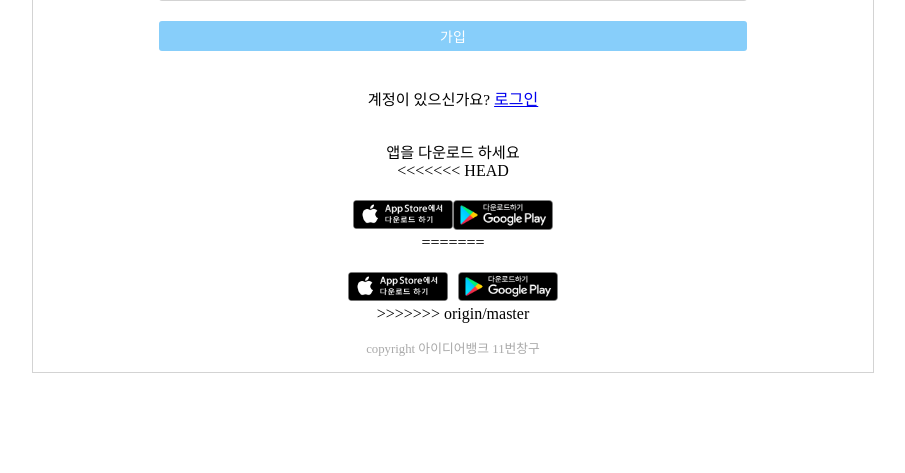
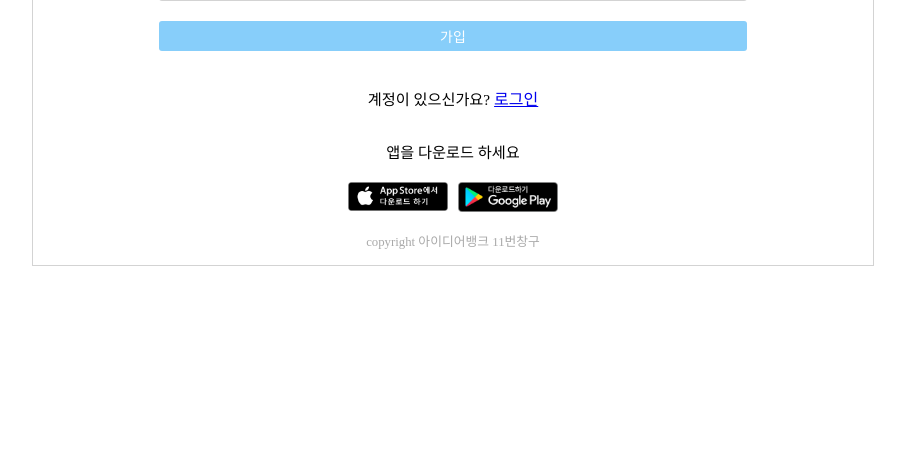
Before and after one commit to ChoiDevv/bangstagram, a Flask app: page /sign_up in a window 1280 px wide. Shown: the part 774-1247 px from the top of the page, without its empty margins (187-1092 px from the left). After the commit the page ends 1040 px from the top, so only its background shows below. Run offline with Flask 2, Linux system fonts and the light colour scheme.

Commit message:
충돌 빠트린것도 해결

```diff
--- a/templates/sign_up.html
+++ b/templates/sign_up.html
@@ -149,12 +149,6 @@
             <div>
                 <span class="sign_up_form_footer_text">앱을 다운로드 하세요</span>
             </div>
-<<<<<<< HEAD
-            <div class="container_footer_stores">
-                <p><img id="apple" src="../static/image/appstore.png"></p>
-                <p><img id="google" src="../static/image/playstoer.png"></p>
-            </div>
-=======
             <div class="container_footer_stores_wrapper">
                 <div class="container_footer_stores">
                     <div id="apple_wrapper">
@@ -169,8 +163,7 @@
                     </div>
 
                 </div>
-        </div>
->>>>>>> origin/master
+            </div>
         </div>
 
 
```
